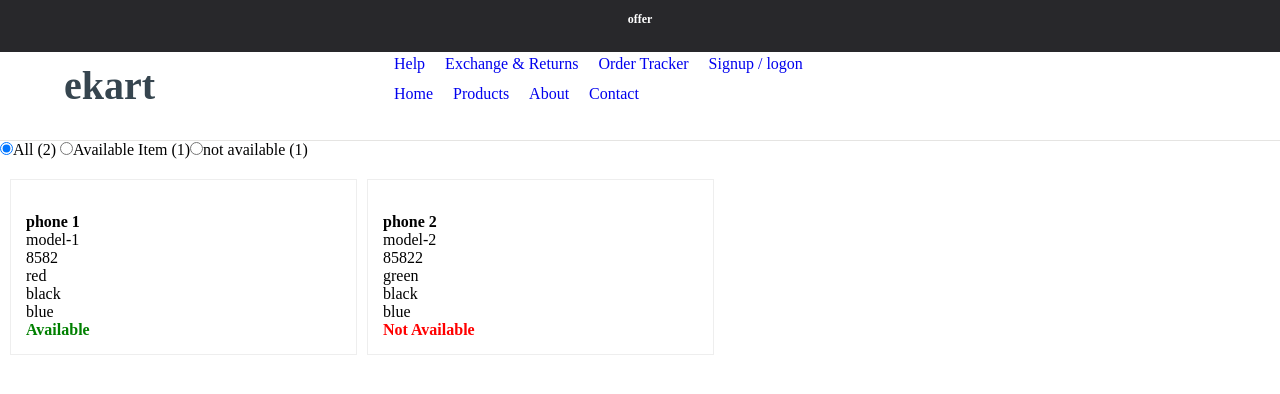
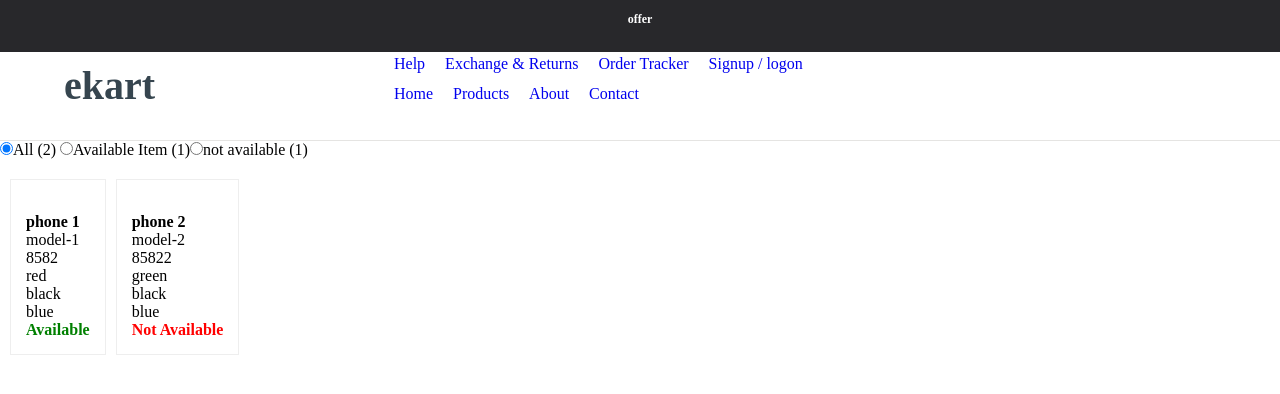
Before and after one commit to Ajmal-AJ/angular-basic-learning, an Angular app: page / in a window 1280 px wide. Shown: the top 394 px of the page. Built offline with nearby package versions, Linux system fonts and the light colour scheme.

Commit message:
product is filter based on radiovalue

```diff
--- a/src/app/productlist/product/product.component.css
+++ b/src/app/productlist/product/product.component.css
@@ -0,0 +1,5 @@
+.items {
+    border: 1px solid #eee;
+    /* width: 25%; */
+    padding: 15px;
+}
--- a/src/app/productlist/product/product.component.html
+++ b/src/app/productlist/product/product.component.html
@@ -1,4 +1,4 @@
-<li class="card" >
+<li class="card items" >
     <div>
         <img [src]="product.image" alt="">
         <div class="">
--- a/src/app/productlist/productlist.component.css
+++ b/src/app/productlist/productlist.component.css
@@ -25,8 +25,3 @@ button {
     padding: 10px;
 
 }
-.items {
-    border: 1px solid #eee;
-    width: 25%;
-    padding: 15px;
-}
--- a/src/app/productlist/productlist.component.html
+++ b/src/app/productlist/productlist.component.html
@@ -126,8 +126,10 @@
      ></app-filter>
     <ul class="produtlist-container">
         <!-- custom Property binding example  -->
+        <div *ngFor="let prod of complexlist">
+            <app-product [product]="prod" *ngIf="selectedRadiobuttonvalue === 'all' || prod.isAvailable.toString() === selectedRadiobuttonvalue" ></app-product>
 
-        <app-product *ngFor="let prod of complexlist" [product]="prod"  class="items"></app-product>
+        </div>
         <!-- parentcomponent to child component data pass  -->
         <!-- here [product] is the custom propert bind and prod is the data  -->
     </ul>
```
